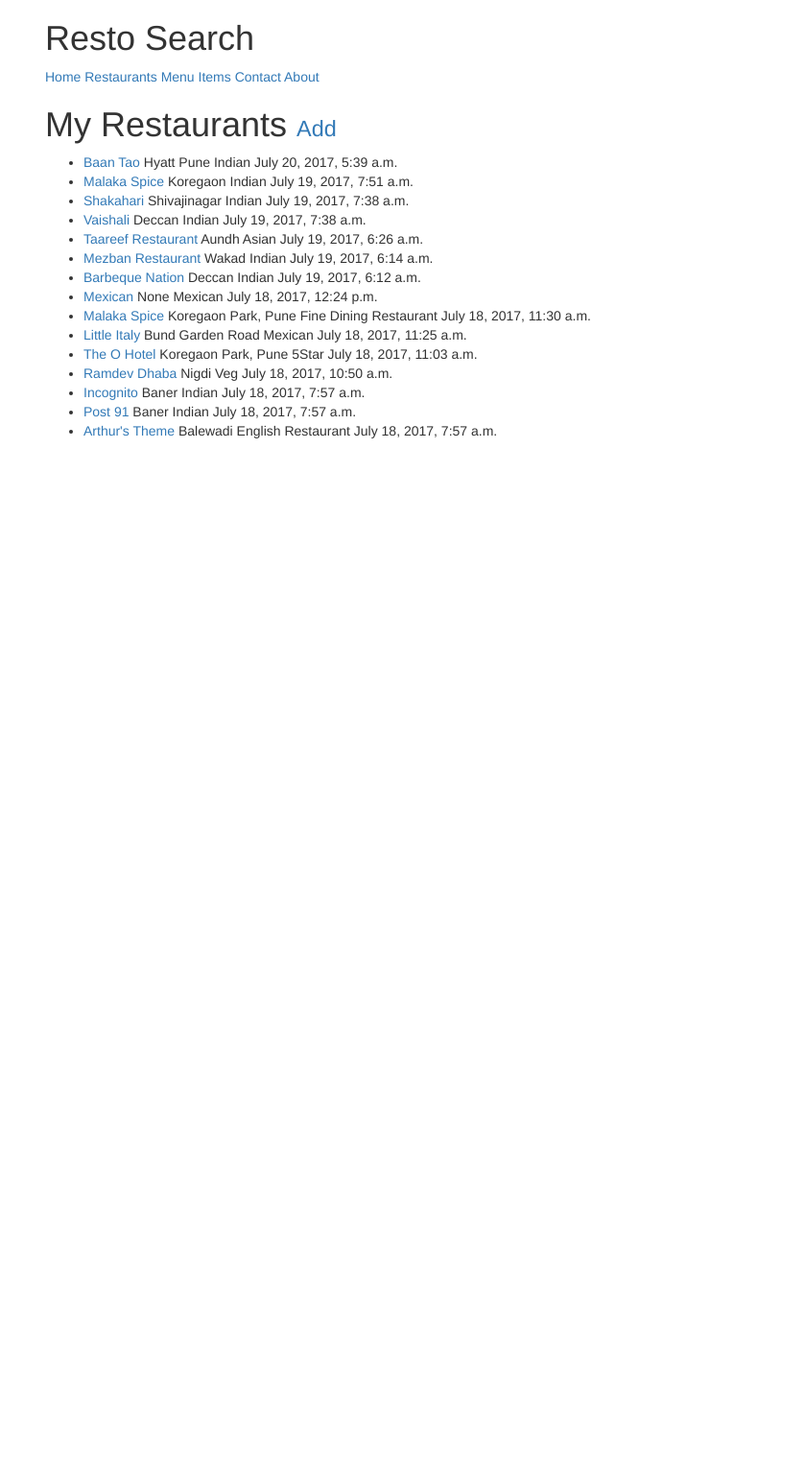
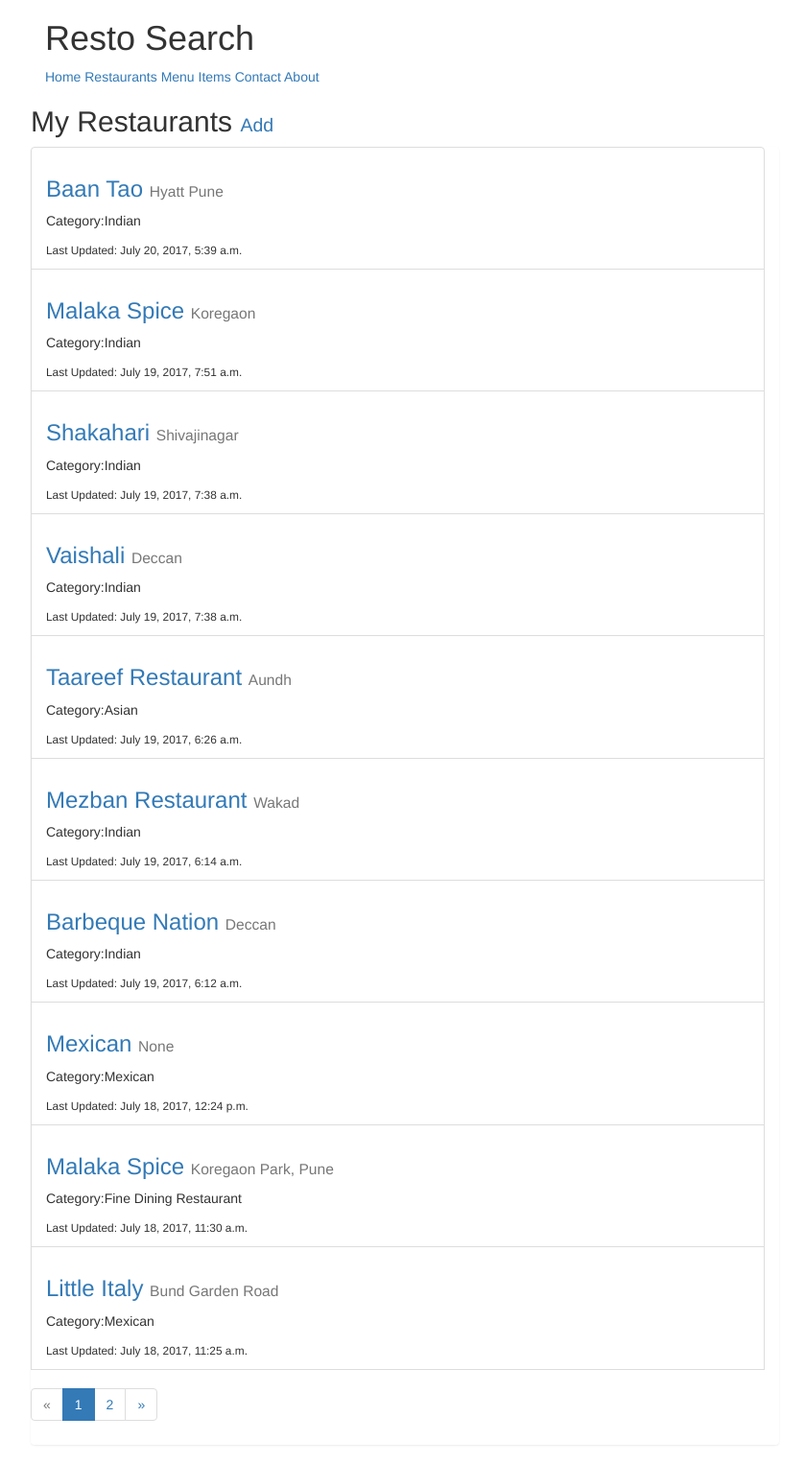
Before and after one commit to sunilsm7/django_resto, a Django app: page /restaurants/ in a window 1280 px wide. Shown: the whole page at 96% size, without its empty margins (23-862 px from the left). Before the commit the page ends 457 px from the top, so only its background shows below. Run offline with Django 3.2, Linux system fonts and the light colour scheme; a user stored in the database is signed in; data comes from the database, SQL or seed files in the repository; some libraries are stand-ins or nearby versions.

Commit message:
pagination for restaurant and item list

```diff
--- a/django_resto/settings/base.py
+++ b/django_resto/settings/base.py
@@ -122,3 +122,4 @@
 # https://docs.djangoproject.com/en/1.11/howto/static-files/
 
 STATIC_URL = '/static/'
+STATIC_ROOT = os.path.join(BASE_DIR, 'static/')
--- a/menus/templates/menus/item_list.html
+++ b/menus/templates/menus/item_list.html
@@ -32,4 +32,6 @@
 			<li><small><a href="{% url 'menus:create' %}">Add Menu Items</small></li>
 		{% endfor %}
 	</ul>
+
+	{% include 'snippets/pagination.html' %}
 {% endblock%}
--- a/menus/views.py
+++ b/menus/views.py
@@ -1,6 +1,7 @@
 from django.contrib.auth.mixins import LoginRequiredMixin
 from django.shortcuts import render
 from django.views.generic import ListView, DetailView, UpdateView, CreateView
+from django.core.paginator import Paginator
 
 from .forms import ItemForm
 from .models import Item
@@ -8,6 +9,8 @@
 
 class ItemListView(ListView):
 	template_name = 'menus/item_list.html'
+	paginate_by = 10
+
 	def get_queryset(self):
 		return Item.objects.filter(user = self.request.user)
 
--- a/restaurants/templates/restaurants/restaurants_list.html
+++ b/restaurants/templates/restaurants/restaurants_list.html
@@ -3,12 +3,24 @@
 {% block title%} <title>Restaurants List </title> {% endblock %}
 {% block content%}
 
-	<h1>My Restaurants <small><a href="{% url 'restaurants:create' %}">Add</a></small></h1>
-	<ul>
+	<div class="row">
+	<h2>My Restaurants <small><a href="{% url 'restaurants:create' %}">Add</a></small></h2>
+	<div class="list-group col-sm-8">
 		{% for obj in object_list %}
-			<li><a href="{{ obj.get_absolute_url}}">{{ obj.name }}</a> {{ obj.location }} {{ obj.category }} {{ obj.updated }}</li>
-		{% empty%}
-			<li><a href="{% url 'restaurants:create' %}">Add Restaurant</a></li>
+			<span class="list-group-item list-group-item-action flex-column align-items-start rest-list">
+			    <div class="d-flex w-100 justify-content-between">
+			      <h3 class="mb-1"><a href="{{ obj.get_absolute_url}}" >{{ obj.name }}</a>  <small>{{ obj.location }}</small></h3>
+
+			    </div>
+			    <p class="mb-1">Category:{{ obj.category }}</p>
+			    <small>Last Updated: {{ obj.updated }}</small>
+ 			 </span>
+			{% empty%}
+
+				<h5 class="mb-1"><a href="{% url 'restaurants:create' %}">Add Restaurant</a></h5>
+
 		{% endfor %}
-	</ul>
+		{% include 'snippets/pagination.html' %}
+	</div>
+	</div>
 {% endblock%}
--- a/restaurants/views.py
+++ b/restaurants/views.py
@@ -1,5 +1,6 @@
 from django.contrib.auth.decorators import login_required
 from django.contrib.auth.mixins import LoginRequiredMixin
+from django.core.paginator import Paginator
 from django.db.models import Q
 from django.http import HttpResponse, HttpResponseRedirect
 from django.views import View
@@ -13,6 +14,7 @@
 
 class RestaurantListView(LoginRequiredMixin, ListView):
     template_name = 'restaurants/restaurants_list.html'
+    paginate_by = 10
 
     def get_queryset(self):
         return RestaurantLocations.objects.filter(owner = self.request.user)
--- /dev/null
+++ b/static/css/style.css
@@ -0,0 +1,3 @@
+.rest-list{
+	background-color: #ccc;
+}
--- a/templates/base.html
+++ b/templates/base.html
@@ -1,4 +1,4 @@
-{% load static%}
+{% load static %}
 <!DOCTYPE html>
 <html lang="en">
 
--- a/templates/snippets/css.html
+++ b/templates/snippets/css.html
@@ -1,5 +1,8 @@
+{% load static %}
 <!-- Latest compiled and minified CSS -->
     <link rel="stylesheet" href="https://maxcdn.bootstrapcdn.com/bootstrap/3.3.7/css/bootstrap.min.css" integrity="sha384-BVYiiSIFeK1dGmJRAkycuHAHRg32OmUcww7on3RYdg4Va+PmSTsz/K68vbdEjh4u" crossorigin="anonymous">
 
     <!-- Optional theme -->
     <link rel="stylesheet" href="https://maxcdn.bootstrapcdn.com/bootstrap/3.3.7/css/bootstrap-theme.min.css" integrity="sha384-rHyoN1iRsVXV4nD0JutlnGaslCJuC7uwjduW9SVrLvRYooPp2bWYgmgJQIXwl/Sp" crossorigin="anonymous">
+
+    <link rel="stylesheet" type="text/css" href="{% static 'style.css'%}">
--- /dev/null
+++ b/templates/snippets/pagination.html
@@ -0,0 +1,22 @@
+{% if is_paginated %}
+<ul class="pagination">
+    {% if page_obj.has_previous %}
+    <li><a href="?page={{ page_obj.previous_page_number }}">&laquo;</a></li>
+    {% else %}
+    <li class="disabled"><span>&laquo;</span></li>
+    {% endif %}
+    {% for i in paginator.page_range %}
+    {% if page_obj.number == i %}
+    <li class="active"><span>{{ i }} <span class="sr-only">(current)</span></span></li>
+    {% else %}
+    <li><a href="?page={{ i }}">{{ i }}</a></li>
+    {% endif %}
+    {% endfor %}
+    {% if page_obj.has_next %}
+    <li><a href="?page={{ page_obj.next_page_number }}">&raquo;</a></li>
+    {% else %}
+    <li class="disabled"><span>&raquo;</span></li>
+
+    {% endif %}
+</ul>
+{% endif %}
```
Also changed, not shown: profiles/templates/profiles/user_detail.html (+13 -6 lines).
